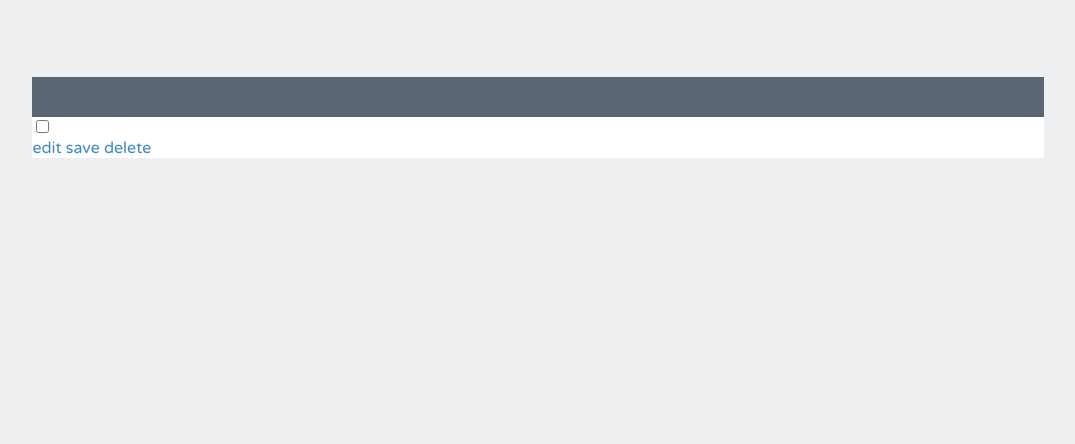
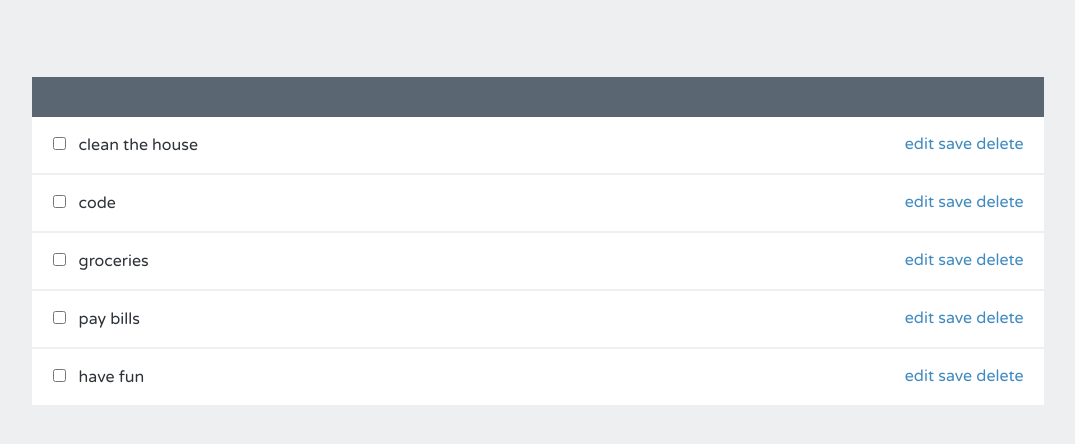
Before and after one commit to zacheagar/first_angular_app, a plain HTML site: page index.html in a window 1280 px wide. Shown: the part 62-506 px from the top of the page, without its empty margins (102-1177 px from the left). Drawn offline with Linux system fonts and the light colour scheme.

Commit message:
added task data and improved functionality

```diff
--- a/index.html
+++ b/index.html
@@ -8,15 +8,18 @@
 <body ng-app="todoListApp">
     <h1>My TODOs</h1>
     <div ng-controller="mainCtrl" class="list">
+      <div class="item" ng-class="{'editing-item': editing}"ng-repeat="todo in todos">
         <input ng-model="todo.completed" type="checkbox"/>
-        <label ng-hide="editing" class="editing-label">{{todo.name}}</label>
-        <input ng-show="editing" ng-model="todo.name" type="editing-label"type="text"/>
+        <label ng-hide="editing" >{{todo.name}}</label>
+        <input ng-blur="editing = false;"ng-show="editing"  ng-model="todo.name" type="editing-label"type="text"/>
 
-        <div class="actions">
-        <a href=""ng-click="editing = !editing">edit</a>
-        <a href=""ng-click="helloWorld()">save</a>
-        <a href=""class="delete">delete</a>
+          <div class="actions">
+          <a href=""ng-click="editing = !editing">edit</a>
+          <a href=""ng-click="helloWorld()">save</a>
+          <a href=""class="Delete">delete</a>
+          </div>
         </div>
+
     </div>
   <script src="vendor/angular.js" type="text/javascript"></script>
   <script src="scripts/app.js" type="text/javascript"></script>
--- a/scripts/app.js
+++ b/scripts/app.js
@@ -3,5 +3,14 @@ angular.module('todoListApp', [])
      $scope.helloWorld = function(){
        console.log("Hello world function");
      };
+    $scope.todos = [
+
+      {"name":"clean the house"},
+      {"name":"code"},
+      {"name":"groceries"},
+      {"name":"pay bills"},
+      {"name":"have fun"},
+
+    ]
 
     });
```
